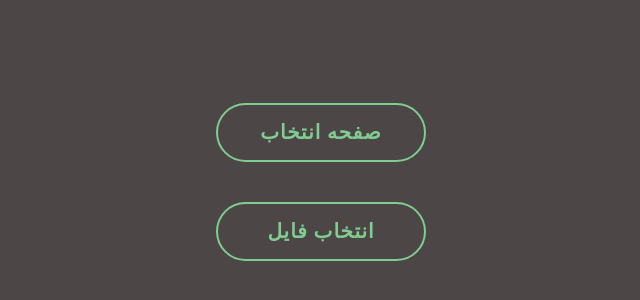
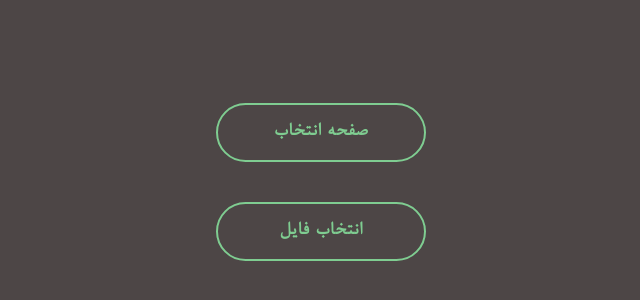
Before and after one commit to Ashkan4472/unit-selection, an Angular app: page / in a window 1280 px wide. Shown: the part 218-518 px from the top of the page, without its empty margins (319-959 px from the left). Built offline with nearby package versions, Linux system fonts and the light colour scheme.

Commit message:
added bnazanin font

```diff
--- a/src/styles.scss
+++ b/src/styles.scss
@@ -7,3 +7,12 @@ body {
   height: 100%;
   background-color: $primary-background;
 }
+
+@font-face {
+  font-family: "BNazanin";
+  src: url('./fonts/BNazanin.ttf') format('truetype');;
+}
+
+* {
+  font-family: 'BNazanin';
+}
```
Also changed, not shown: src/fonts/BNazanin.ttf (added).
